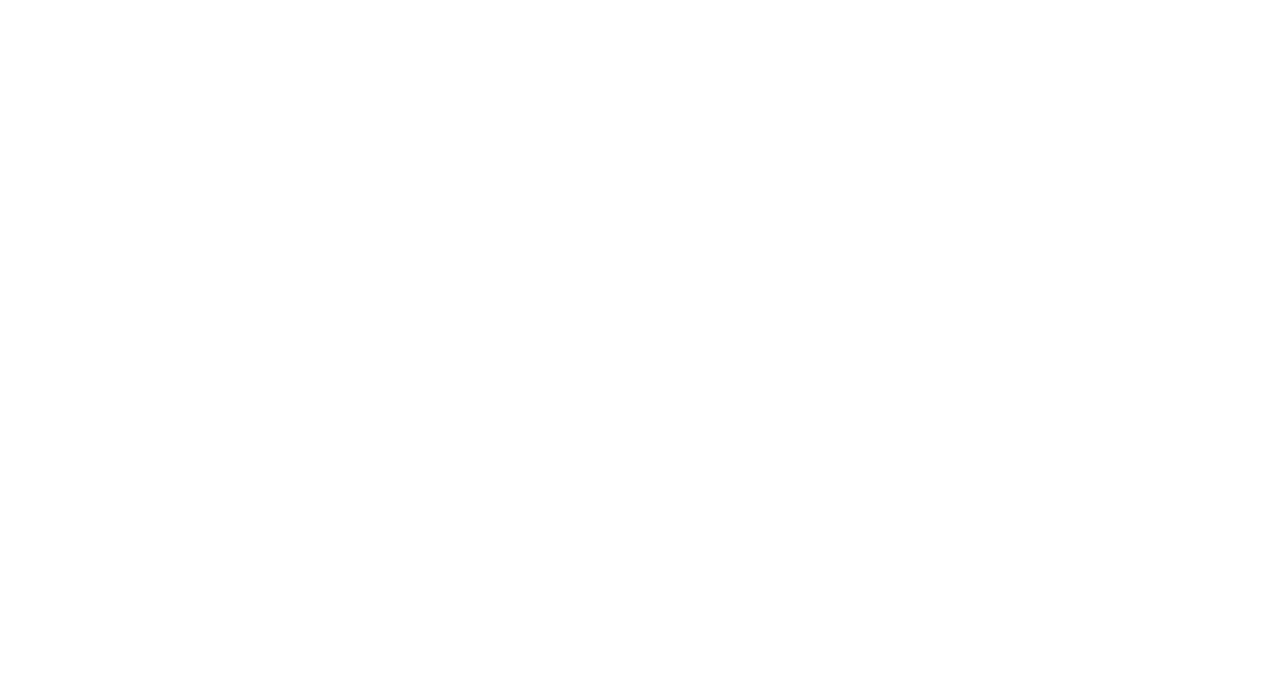
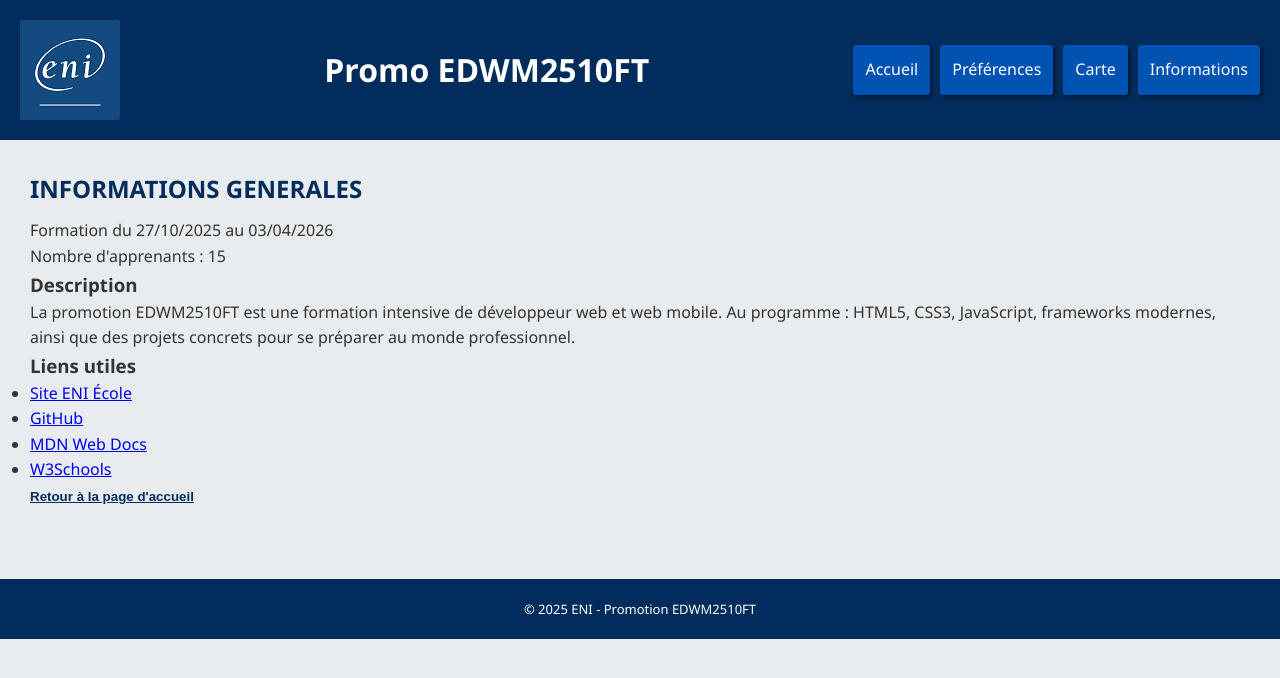
Before and after one commit to BastienM-dev/eni-promo, a plain HTML site: page info.html in a window 1280 px wide. Drawn offline with Linux system fonts and the light colour scheme.

Commit message:
FEAT: toutes les pages HTML terminées (index, preferences, info, carte)

```diff
--- a/CSS/style.css
+++ b/CSS/style.css
@@ -151,29 +151,24 @@ body.dark-theme {
     background-color: #1d4ed8;
 }
 
-/* Conteneur du tableau */
 .dark-theme #zone-apprenants {
     background-color: #1a2332;
     border-color: #334155;
 }
 
-/* En-tête du tableau */
 .dark-theme th {
     background-color: #1e40af;
     color: white;
 }
 
-/* Cellules normales */
 .dark-theme td {
     color: #e2e8f0;
 }
 
-/* Lignes alternées */
 .dark-theme tbody tr:nth-child(even) {
     background-color: #1e293b;
 }
 
-/* Bordures entre colonnes */
 .dark-theme th:not(:last-child),
 .dark-theme td:not(:last-child) {
     border-color: #334155;
--- a/carte.html
+++ b/carte.html
@@ -0,0 +1,39 @@
+<!DOCTYPE html>
+<html lang="fr">
+<head>
+    <meta charset="UTF-8">
+    <meta name="viewport" content="width=device-width, initial-scale=1.0">
+    <title>Promo ENI - Carte</title>
+    <link rel="stylesheet" href="CSS/style.css">
+</head>
+<body>
+    <header>
+        <img src="assets/images/logo.png" alt="Logo de l'ENI" class="logo">
+        <h1>Promo EDWM2510FT</h1>
+        <nav>
+            <ul>
+                <li><a href="index.html">Accueil</a></li>
+                <li><a href="preferences.html">Préférences</a></li>
+                <li><a href="carte.html">Carte</a></li>
+                <li><a href="info.html">Informations</a></li>
+            </ul>
+        </nav>
+    </header>
+
+    <main>
+        <h2>Carte</h2>
+
+        <div id="map" class="carte-container">
+
+        </div>
+
+        <div class="carte-buttons">
+            <button type="button" id="btn-retour">Retour à la page d'accueil</button>
+        </div>
+    </main>
+
+    <footer>
+         <p>&copy; 2025 ENI - Promotion EDWM2510FT</p>
+    </footer>
+</body>
+</html>
--- a/info.html
+++ b/info.html
@@ -0,0 +1,54 @@
+<!DOCTYPE html>
+<html lang="fr">
+<head>
+    <meta charset="UTF-8">
+    <meta name="viewport" content="width=device-width, initial-scale=1.0">
+    <title>Promo ENI - Informations</title>
+    <link rel="stylesheet" href="CSS/style.css">
+</head>
+<body>
+    <header>
+        <img src="assets/images/logo.png" alt="Logo de l'ENI" class="logo">
+        <h1>Promo EDWM2510FT</h1>
+        <nav>
+            <ul>
+                <li><a href="index.html">Accueil</a></li>
+                <li><a href="preferences.html">Préférences</a></li>
+                <li><a href="carte.html">Carte</a></li>
+                <li><a href="info.html">Informations</a></li>
+            </ul>
+        </nav>
+    </header>
+
+    <main>
+        <h2>INFORMATIONS GENERALES</h2>
+        <p>Formation du 27/10/2025 au 03/04/2026</p>
+        <p>Nombre d'apprenants : 15</p>
+
+        <div class="info-content">
+            <section class="info-section">
+                <h3>Description</h3>
+                <p>La promotion EDWM2510FT est une formation intensive de développeur web et web mobile. Au programme : HTML5, CSS3, JavaScript, frameworks modernes, ainsi que des projets concrets pour se préparer au monde professionnel.</p>
+            </section>
+
+            <section class="info-section">
+                <h3>Liens utiles</h3>
+                <ul>
+                    <li><a href="https://www.eni-ecole.fr" target="_blank">Site ENI École</a></li>
+                    <li><a href="https://github.com" target="_blank">GitHub</a></li>
+                    <li><a href="https://developer.mozilla.org/fr/" target="_blank">MDN Web Docs</a></li>
+                    <li><a href="https://www.w3schools.com" target="_blank">W3Schools</a></li>
+                </ul>
+            </section>
+        </div>
+
+        <div class="info-buttons">
+            <button type="button" id="btn-retour">Retour à la page d'accueil</button>
+        </div>
+    </main>
+
+    <footer>
+         <p>&copy; 2025 ENI - Promotion EDWM2510FT</p>
+    </footer>
+</body>
+</html>
```
Also changed, not shown: preferences.html (+52 -0 lines).
